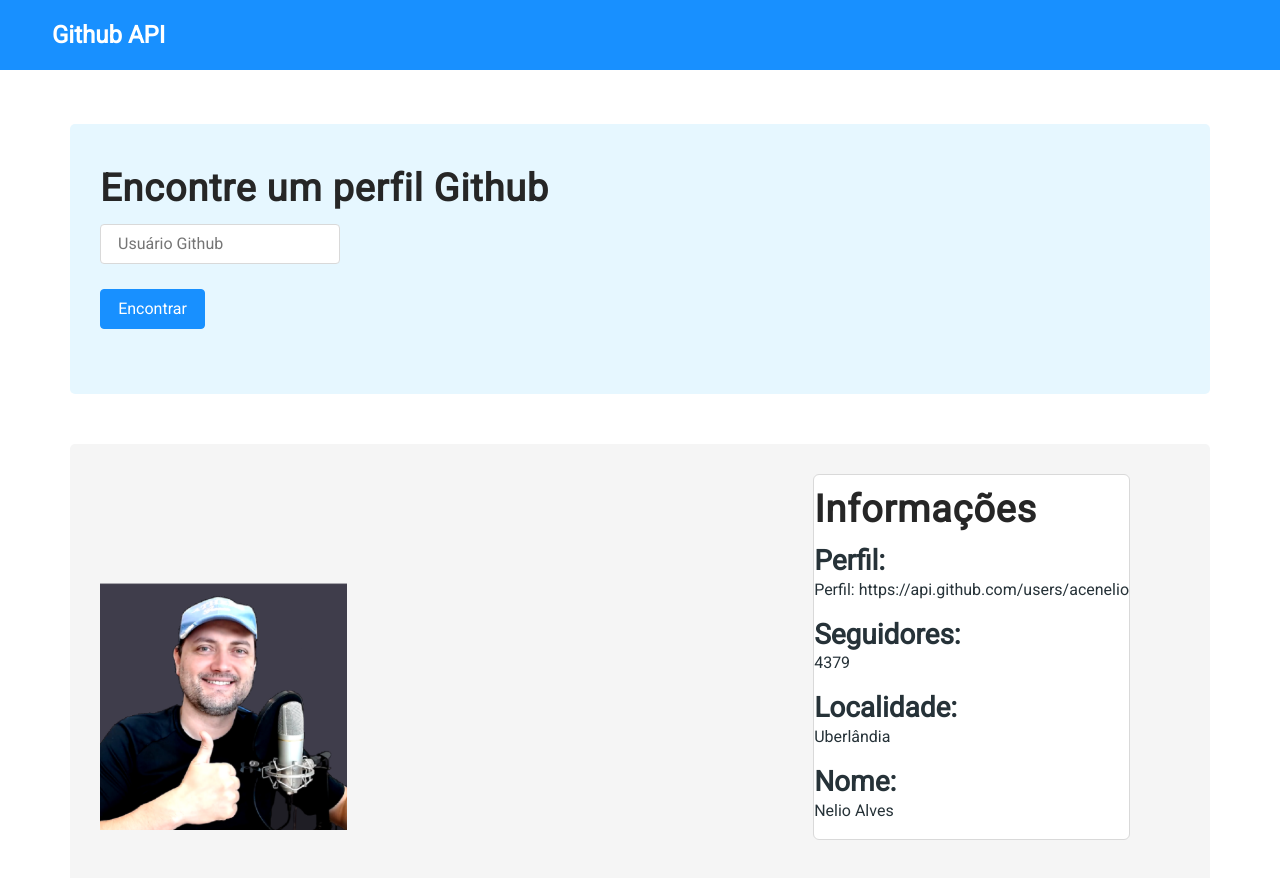
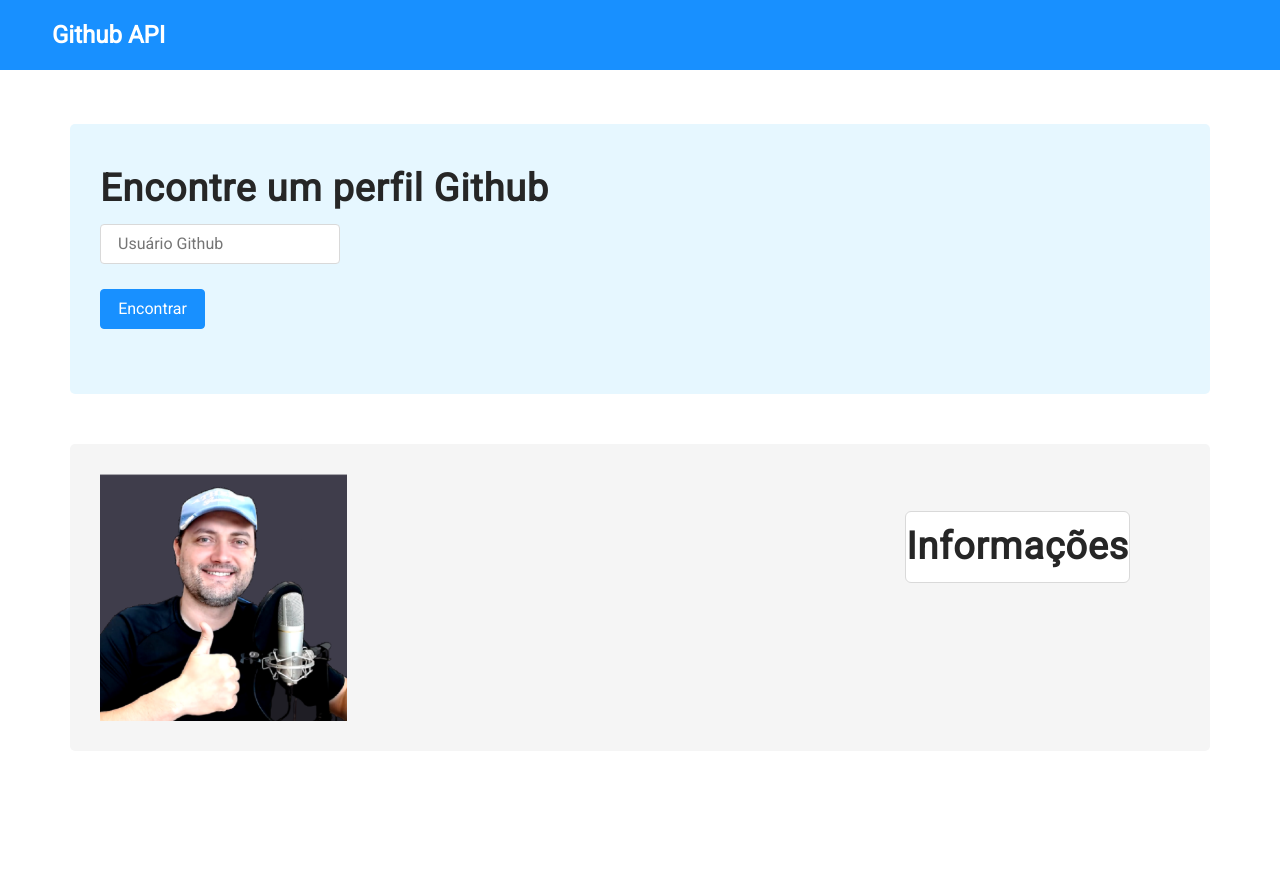
Before and after one commit to mauricioseiblitz/GithubApi, a React (Create React App) app: page /profile in a window 1280 px wide. Shown: the top 878 px of the page. After the commit the page ends 805 px from the top, so only its background shows below. Built offline with nearby package versions, Linux system fonts and the light colour scheme.

Commit message:
Form Data

```diff
--- a/package.json
+++ b/package.json
@@ -12,6 +12,7 @@
     "@types/react": "^18.2.6",
     "@types/react-dom": "^18.2.4",
     "@types/react-router-dom": "5.1.7",
+    "axios": "^1.4.0",
     "boostrap": "^2.0.0",
     "bootstrap": "5.0.2",
     "node-sass": "4.14.1",
--- a/src/pages/PROFILESEARCH/index.tsx
+++ b/src/pages/PROFILESEARCH/index.tsx
@@ -1,20 +1,62 @@
 import { ReactComponent as MainImage } from 'assets/images/image.svg';
+import ResultCard from 'components/ResultCard';
+import { useState } from 'react';
+import axios from 'axios';
 
 import './styles.css';
-import ResultCard from 'components/ResultCard';
+
+type FormData = {
+    login: string;
+}
+
+type Profile = {
+    url: string;
+    followers: string;
+    location: string;
+    name: string;
+}
 
 const ProfileSearch = () => {
+
+    const [profile, setProfile] = useState<Profile>();
+
+    const [formData, setFormData] = useState<FormData>({
+        login: '',
+    });
+
+    const handleChange = (event: React.ChangeEvent<HTMLInputElement>) => {
+        const name = event.target.name;
+        const value = event.target.value;
+        setFormData({ ...formData, [name]: value });
+    };
+
+    const hanbleSubmit = (event: React.FormEvent<HTMLFormElement>) => {
+        event.preventDefault();
+
+        axios
+            .get(`https://api.github.com/users/${formData.login}`)
+            .then((response) => {
+                setProfile(response.data);
+            })
+            .catch((error) => {
+                setProfile(undefined);
+                console.log(error);
+            });
+    }
+
     return (
         <div className="profile-search-container">
             <div className="container search-container">
                 <h1>Encontre um perfil Github</h1>
-                <form>
+                <form onSubmit={hanbleSubmit}>
                     <div className="form-container">
                         <input
                             type="text"
+                            name="login"
                             className="search-input"
                             placeholder="Usuário Github"
-                            onChange={() => { }}
+                            value={formData.login}
+                            onChange={handleChange}
                         />
                         <button type="submit" className="btn btn-primary search-button">
                             Encontrar
@@ -28,14 +70,18 @@ const ProfileSearch = () => {
                 </div>
                 <div className="informacoes-container">
                     <h1>Informações</h1>
-                    <ResultCard title='Perfil: ' description='Perfil: https://api.github.com/users/acenelio' />
-                    <ResultCard title='Seguidores: ' description='4379' />
-                    <ResultCard title='Localidade: ' description='Uberlândia' />
-                    <ResultCard title='Nome: ' description='Nelio Alves' />
+                    {profile &&
+                        <>
+                            <ResultCard title='Perfil: ' description={profile.url} />
+                            <ResultCard title='Seguidores: ' description={profile.followers} />
+                            <ResultCard title='Localidade: ' description={profile.location} />
+                            <ResultCard title='Nome: ' description={profile.name} />
+                        </>
+                    }
                 </div>
             </div>
         </div>
     );
-}
+};
 
 export default ProfileSearch;
```
Also changed, not shown: 1 other file (tests, documents, lock files or other folders).
